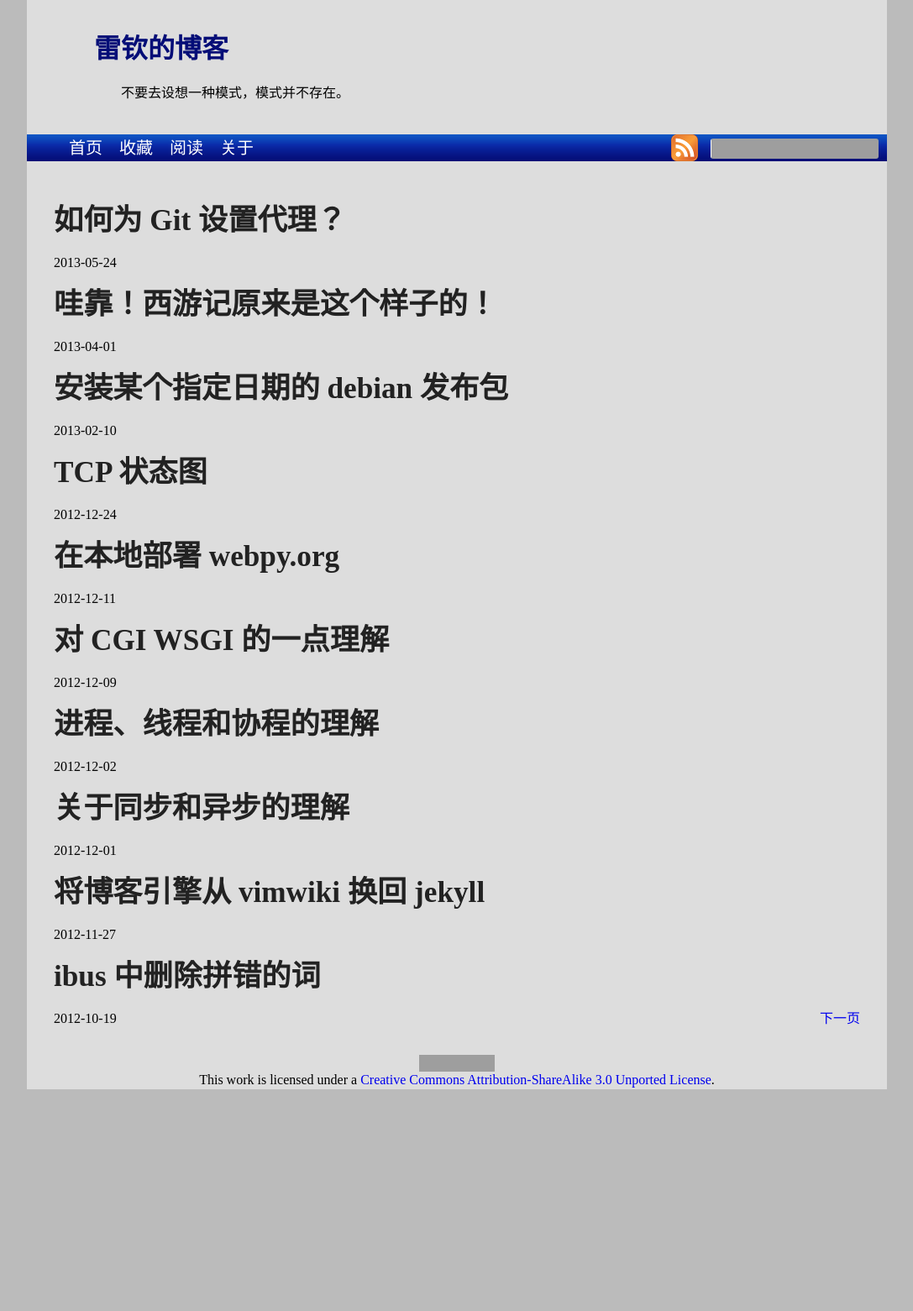
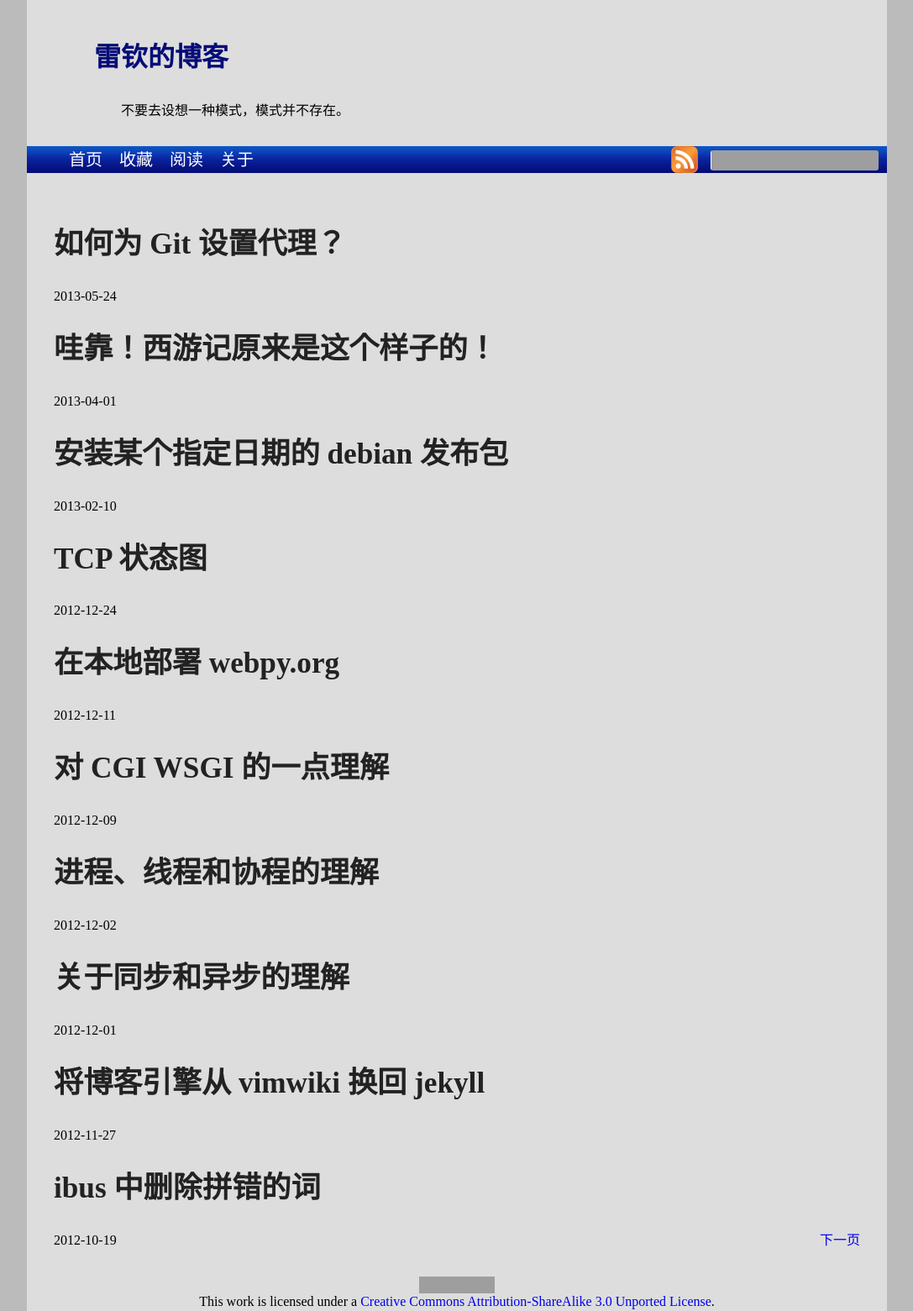
Before and after one commit to leiqin/leiqin.github.io, a Jekyll site: the page built from index.html, in a window 1280 px wide. Shown: the whole page at 84% size, without its empty margins (96-1183 px from the left). Built offline with Jekyll 4.4.1, drawn with Linux system fonts in a browser that asks for light colours; nearby versions of some CDN libraries; the list of posts is cut into pages by our own code; comment, search, counter and statistics services are not loaded; before the commit the page ends 1297 px from its top, so only the background shows below that; grey boxes are pictures that could not be loaded.

Commit message:
调整样式

```diff
--- a/static/css/default.css
+++ b/static/css/default.css
@@ -1,12 +1,12 @@
 img {border: none;}
 p {text-indent: 2em;}
 a {text-decoration: none;}
-h1 {font-size: 260%; color: #000000;}
-h2 {font-size: 220%; color: #404040;}
-h3 {font-size: 180%; color: #707070;}
-h4 {font-size: 140%; color: #909090;}
-h5 {font-size: 130%; color: #989898;}
-h6 {font-size: 120%; color: #9c9c9c;}
+h1 {font-size: 260%; line-height: 130%; color: #000000;}
+h2 {font-size: 220%; line-height: 130%; color: #404040;}
+h3 {font-size: 180%; line-height: 130%; color: #707070;}
+h4 {font-size: 140%; line-height: 130%; color: #909090;}
+h5 {font-size: 130%; line-height: 130%; color: #989898;}
+h6 {font-size: 120%; line-height: 130%; color: #9c9c9c;}
 
 body {
     margin: 0pt;
@@ -36,6 +36,7 @@ table > caption {
 
 dt {
 	font-size: 110%;
+	line-height: 130%;
 	padding: 0.5em;
 }
 
@@ -53,6 +54,7 @@ dd {
 
 #container {
     width: 80%;
+	//min-width: 600px;
     margin-left: auto;
     margin-right: auto;
     background: #dddddd;
@@ -67,6 +69,7 @@ dd {
 #header-title {
     text-indent: 0;
     font-size: 200%;
+	line-height:130%;
     font-weight: bold;
 }
 
```
